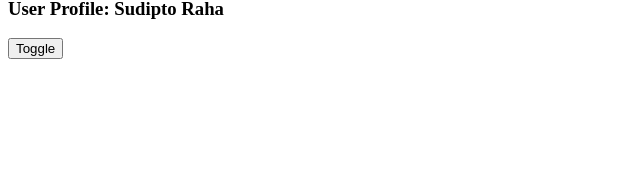
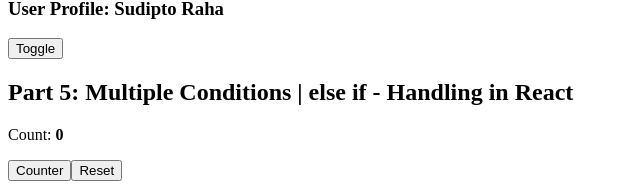
Before and after one commit to SudiptoRahaOfficial/Learning-React-JS, a React (Vite) app: page / in a window 1280 px wide. Shown: the part 1198-1384 px from the top of the page, without its empty margins (0-640 px from the left). Before the commit the page ends 1265 px from the top, so only its background shows below. Built offline with nearby package versions, Linux system fonts and the light colour scheme.

Commit message:
multiple conditions handling

```diff
--- /dev/null
+++ b/src/5. multiple conditions handling/Counter.jsx
@@ -0,0 +1,25 @@
+import React from 'react'
+import { useState } from 'react'
+
+function Counter() {
+	let [count, setCount] = useState(0)
+	return (
+		<div>
+			<h2>Part 5: Multiple Conditions | else if - Handling in React</h2>
+
+			{
+				count === 0 ? <p>Count: <strong>{count}</strong></p> :
+				count === 1 ? <p>Count: <strong>{count}</strong></p> :
+				count === 2 ? <p>Count: <strong>{count}</strong></p> :
+				count === 3 ? <p>Count: <strong>{count}</strong></p> :
+				count === 4 ? <p>Count: <strong>{count}</strong></p> :
+				count === 5 ? <p>Count: <strong>{count}</strong></p> :
+                <p>End of the counter</p>
+			}
+			<button onClick={() => setCount(count + 1)}>Counter</button>
+			<button onClick={() => setCount(0)}>Reset</button>
+		</div>
+	)
+}
+
+export default Counter
--- a/src/App.jsx
+++ b/src/App.jsx
@@ -5,6 +5,7 @@ import Hello from './1. hello react/Hello'
 import Jsx from './2. jsx in react/Jsx'
 import State from './3. state in react/State'
 import Toggler from './4. toggle/Toggler'
+import Counter from './5. multiple conditions handling/Counter'
 
 function App() {
 
@@ -16,6 +17,7 @@ function App() {
 			<Jsx />
 			<State />
 			<Toggler />
+			<Counter />
 		</>
 	)
 }
```
